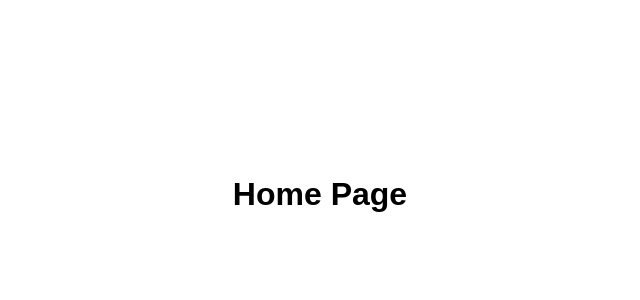
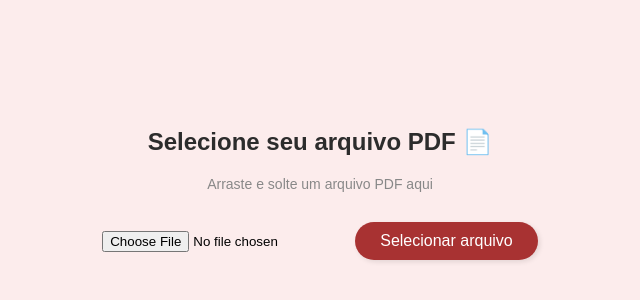
Before and after one commit to SamirBuarque/Projeto-LES-front, a Next.js app: page / in a window 1280 px wide. Shown: the part 206-506 px from the top of the page, without its empty margins (320-960 px from the left). Built offline with nearby package versions, Linux system fonts and the light colour scheme.

Commit message:
FileUpload page

```diff
--- a/src/app/globals.css
+++ b/src/app/globals.css
@@ -1,5 +1,15 @@
-body {
+* {
+  box-sizing: border-box;
   margin: 0;
   padding: 0;
+}
+
+body, html {
+  height: 100%;
+  margin: 0;
+  display: flex;
+  justify-content: center;
+  align-items: center;
+  background-color: #fcecec;
   font-family: Arial, sans-serif;
 }
--- a/src/app/page.module.css
+++ /dev/null
@@ -1,6 +0,0 @@
-.container {
-  display: flex;
-  justify-content: center;
-  align-items: center;
-  height: 100vh;
-}
--- a/src/app/page.tsx
+++ b/src/app/page.tsx
@@ -1,11 +1,9 @@
 import styles from "./page.module.css";
-
+import FileUpload from '../components/FileUpload'
 export default function Home() {
   return (
-    <div className={styles.container}>
-      <div className={styles.content}>
-        <h1>Home Page</h1>
-      </div>
-    </div>
+    <>
+      <FileUpload/>
+    </>
   );
 }
--- /dev/null
+++ b/src/components/FileUpload.tsx
@@ -0,0 +1,76 @@
+"use client";
+
+import React, { useState, useRef } from 'react';
+import styles from '../styles/FileUpload.module.css'; // Importando o CSS Module
+
+const FileUpload: React.FC = () => {
+  const [fileInfo, setFileInfo] = useState<string | null>(null);
+  const dropAreaRef = useRef<HTMLDivElement>(null);
+
+  const preventDefaults = (e: React.DragEvent | React.ChangeEvent) => {
+    e.preventDefault();
+    e.stopPropagation();
+  };
+
+  const handleDragEnter = () => {
+    if (dropAreaRef.current) {
+      dropAreaRef.current.classList.add(styles.highlight); // Aplicando estilo CSS module
+    }
+  };
+
+  const handleDragLeave = () => {
+    if (dropAreaRef.current) {
+      dropAreaRef.current.classList.remove(styles.highlight); // Removendo estilo CSS module
+    }
+  };
+
+  const handleDrop = (e: React.DragEvent) => {
+    preventDefaults(e);
+    const files = e.dataTransfer.files;
+    handleFiles(files);
+  };
+
+  const handleFiles = (files: FileList) => {
+    const file = files[0];
+    if (file && file.type === "application/pdf") {
+      const reader = new FileReader();
+      reader.onload = (e) => {
+        setFileInfo(`Arquivo PDF carregado: ${file.name}`);
+      };
+      reader.readAsDataURL(file);
+    } else {
+      setFileInfo("Por favor, selecione um arquivo PDF.");
+    }
+  };
+
+  return (
+    <div className={styles.container}>
+      <h2 className={styles.headerTitle}>Selecione seu arquivo PDF <span>📄</span></h2>
+      <div
+        id="drop-area"
+        ref={dropAreaRef}
+        className={styles.dropArea} // Aplicando estilos usando CSS module
+        onDragEnter={handleDragEnter}
+        onDragOver={preventDefaults}
+        onDragLeave={handleDragLeave}
+        onDrop={handleDrop}
+      >
+        <div className={styles.pdfIcon}></div>
+        <p className={styles.paragraph}>Arraste e solte um arquivo PDF aqui</p>
+        <input
+          type="file"
+          id="fileElem"
+          accept="application/pdf"
+          onChange={(e) => handleFiles(e.target.files!)}
+          className={styles.fileInput}
+        />
+        <label className={styles.button} htmlFor="fileElem">
+          Selecionar arquivo
+        </label>
+      </div>
+      <div id="file-info">{fileInfo && <p>{fileInfo}</p>}</div>
+    </div>
+  );
+};
+
+export default FileUpload;
--- /dev/null
+++ b/src/styles/FileUpload.module.css
@@ -0,0 +1,115 @@
+
+.container {
+    text-align: center;
+    max-width: 600px;
+    margin: 0 auto;
+}
+
+.headerTitle {
+    font-size: 24px;
+    font-weight: bold;
+    margin-bottom: 20px;
+    color: #2c2c2c;
+}
+
+#drop-area {
+    border: 2px solid #e2e2e2;
+    background-color: #fafafa;
+    border-radius: 12px;
+    padding: 40px;
+    width: 100%;
+    max-width: 500px;
+    box-shadow: 3px 3px 8px rgba(0, 0, 0, 0.1);
+    text-align: center;
+    transition: border-color 0.3s;
+    margin: 0 auto;
+    display: flex; /* Adicionado */
+    flex-direction: column; /* Adicionado */
+    align-items: center; /* Adicionado */
+    justify-content: center; /* Adicionado */
+    min-height: 200px; /* Garantir que a área tenha altura mínima */
+}
+
+#drop-area.highlight {
+    border-color: #d1a5a5;
+}
+
+.icon img {
+    width: 50px;
+    margin-bottom: 15px;
+}
+
+#fileElem {
+    display: none;
+}
+
+.button {
+    background-color: #a83232;
+    color: white;
+    padding: 10px 25px;
+    border: none;
+    border-radius: 25px;
+    cursor: pointer;
+    font-size: 16px;
+    margin-top: 15px;
+    display: inline-block;
+    box-shadow: 2px 2px 5px rgba(0, 0, 0, 0.1);
+    transition: background-color 0.3s;
+}
+
+.button:hover {
+    background-color: #8b2828;
+}
+
+.paragraph {
+    font-size: 14px;
+    color: #888;
+    margin: 15px 0;
+}
+
+#file-info {
+    margin-top: 20px;
+    font-size: 16px;
+    color: #333;
+}
+
+/* Estilos do ícone PDF */
+.pdf-icon {
+    width: 80px;
+    height: 100px;
+    background: linear-gradient(135deg, #f25022, #ff6347);
+    display: flex;
+    justify-content: center;
+    align-items: center;
+    border-radius: 10px;
+    position: relative;
+    margin-bottom: 20px;
+    box-shadow: 0 4px 8px rgba(0, 0, 0, 0.2);
+    border: 2px solid #D84E47;
+}
+
+.pdf-icon::before {
+    content: 'PDF';
+    color: white;
+    font-size: 18px;
+    font-weight: bold;
+    padding: 5px 10px;
+    background-color: rgba(0, 0, 0, 0.3);
+    border-radius: 5px;
+    position: absolute;
+    bottom: -10px;
+    text-shadow: 1px 1px 2px rgba(0, 0, 0, 0.5);
+}
+
+.pdf-icon::after {
+    content: '';
+    position: absolute;
+    top: 10px;
+    right: 10px;
+    width: 30px;
+    height: 40px;
+    background-color: white;
+    border-radius: 3px;
+    box-shadow: 0 2px 4px rgba(0, 0, 0, 0.2);
+    transform: rotate(-20deg);
+}
```
